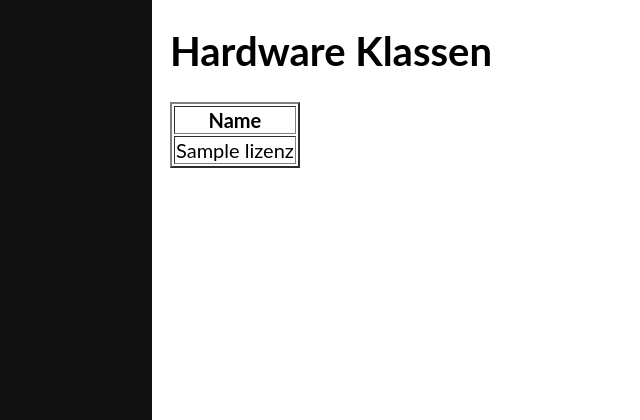
After one commit to mario-spitze/companynetworkmanager, a Django app: template django/project/inventory/templates/inventory/listHardwareClass.html in a window 1280 px wide. The commit adds this page. Shown: the top 420 px of the page, without its empty margins (88-728 px from the left). Run offline with Django 3.2, Linux system fonts and the light colour scheme; the template is opened without the code that fills it: most values are stand-ins (such as "Sample title", 1, 10 or a date in 2020).

Commit message:
Close #35, add a list with hardware classes, too.

```diff
--- /dev/null
+++ b/django/project/inventory/templates/inventory/listHardwareClass.html
@@ -0,0 +1,16 @@
+{% extends 'content.html' %}
+
+{% block title %}Hardware Klassen{% endblock %}
+
+{% block content %}
+<table border="2">
+    <tr>
+        <th>Name</th>
+    </tr>
+    {% for hardwareClass in object_list %}
+    <tr>
+        <td>{{ hardwareClass.name}}</td>
+    </tr>
+    {% endfor %}
+</table>
+{% endblock %}
--- a/django/project/inventory/urls.py
+++ b/django/project/inventory/urls.py
@@ -4,6 +4,8 @@ from django.urls import path
 from . import views
 app_name = 'inventory'
 urlpatterns = [
+    path('createHardwareClass/', views.HardwareClassCreateView.as_view(), name='createHardwareClass'),
+    path('listHardwareClass/', views.HardwareClassListView.as_view(), name='listHardwareClass'),
     path('listEquipment/', views.EquipmentListView.as_view(), name='listEquipment'),
     path('detailEquipment/<int:pk>', views.EquipmentDetailsView.as_view(), name='detailEquipment'),
     path('listWorkplace/', views.WorkplaceListView.as_view(), name='listWorkplace'),
--- a/django/project/templates/base.html
+++ b/django/project/templates/base.html
@@ -48,6 +48,8 @@ body {
 <body>
   <div class="sidenav">
   {% if user.is_authenticated %}
+    <a href="{% url 'inventory:createHardwareClass' %}">add hardware class</a>
+    <a href="{% url 'inventory:listHardwareClass' %}">list hardware class</a>
     <a href="{% url 'inventory:listEquipment' %}">listEquipment</a>
     <a href="{% url 'inventory:listWorkplace' %}">listWorkplace</a>
     <a href="{% url 'inventory:listCustomer' %}">listCustomer</a>
```
Also changed, not shown: django/project/inventory/templates/inventory/hardwareclass_form.html (added, +10 -0 lines), django/project/inventory/views.py (+12 -1 lines).
